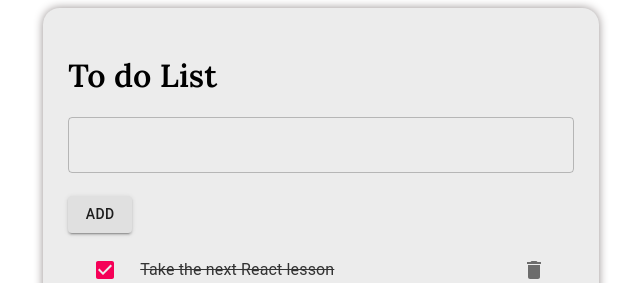
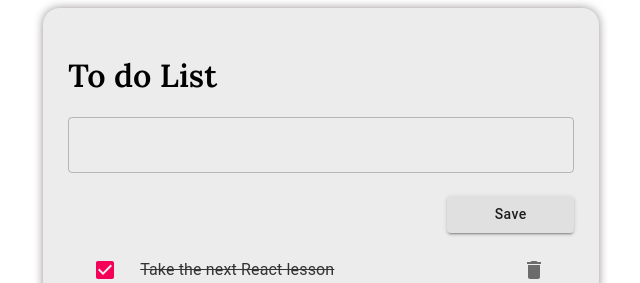
Before and after one commit to WebHeroSchool/TatiTodo, a React (Create React App) app: page / in a window 1280 px wide. Shown: the top 283 px of the page, without its empty margins (319-959 px from the left). Built offline with nearby package versions, Linux system fonts and the light colour scheme.

Commit message:
fixed input error

```diff
--- a/src/components/Footer/Footer.js
+++ b/src/components/Footer/Footer.js
@@ -23,6 +23,6 @@ const Footer = ({count, onClickClearCompleted})=> (
 			clear completed
 		</StyledButton>
 	</div>
-	);
+);
 
 export default Footer;
--- a/src/components/InputItem/InputItem.js
+++ b/src/components/InputItem/InputItem.js
@@ -1,24 +1,38 @@
 import React from 'react';
 import TextField from '@material-ui/core/TextField';
 import Button from '@material-ui/core/Button';
+import { withStyles } from '@material-ui/core/styles';
+import styles from './InputItem.module.css'
+
+const StyledButton = withStyles({
+  label: {
+    textTransform: 'capitalize',
+  },
+})(Button);
 
 class InputItem extends React.Component{
 	state = {
-		inputValue: ' '
+		inputValue: ' ',
+		btnIsClicked: false
 	};
 
 	onButtonClick = () => {
-		if(this.state.inputValue != '' && this.state.inputValue != ' ' ){
-			this.setState({ inputValue : '' });
+// console.log(btnIsClicked);
+		if(this.state.inputValue != ' '){
+			// this.setState({ inputValue : ' ', btnIsClicked: true });
 
 			this.props.onClickAdd(this.state.inputValue);
+
+			this.setState({ inputValue : ' ', btnIsClicked: false });
+		}else{
+			 this.setState({ btnIsClicked: true });
 		}
 	}
 
 	render(){
 		const {onClickAdd} = this.props;
 
-		return (<div>
+		return (<div className={styles.wrap}>
 	        <TextField
 		          id="outlined-full-width"
 		          placeholder="Аdd a new task"
@@ -28,15 +42,17 @@ class InputItem extends React.Component{
 		          bordercolor="#de2242"
 
 		          value={this.state.inputValue}
-		          onChange={event => this.setState({ inputValue: event.target.value})}
-		          error={this.state.inputValue === ''}
-		          helperText={this.state.inputValue === '' ? 'This field cannot be empty!' : ' '}
+		          onChange={event => this.setState({ inputValue: event.target.value })}
+		          error={this.state.inputValue === ' ' && this.state.btnIsClicked}
+		          helperText={this.state.inputValue === ' ' && this.state.btnIsClicked ? 'This field cannot be empty!' : ' '}
 	        />
-	        <Button variant="contained"
-	        		onClick={this.onButtonClick}
+	        <StyledButton id="btnSave"
+	        			  className={styles.btn}
+	        			  variant="contained"
+	        		      onClick={this.onButtonClick}
 	        >
-	        	Add
-	        </Button>
+	        	Save
+	        </StyledButton>
 		</div>)
 	}
 }
--- /dev/null
+++ b/src/components/InputItem/InputItem.module.css
@@ -0,0 +1,9 @@
+.wrap{
+	display: flex;
+    flex-direction: column;
+    align-items: flex-end;
+}
+
+.btn{
+	width: 25%;
+}
```
